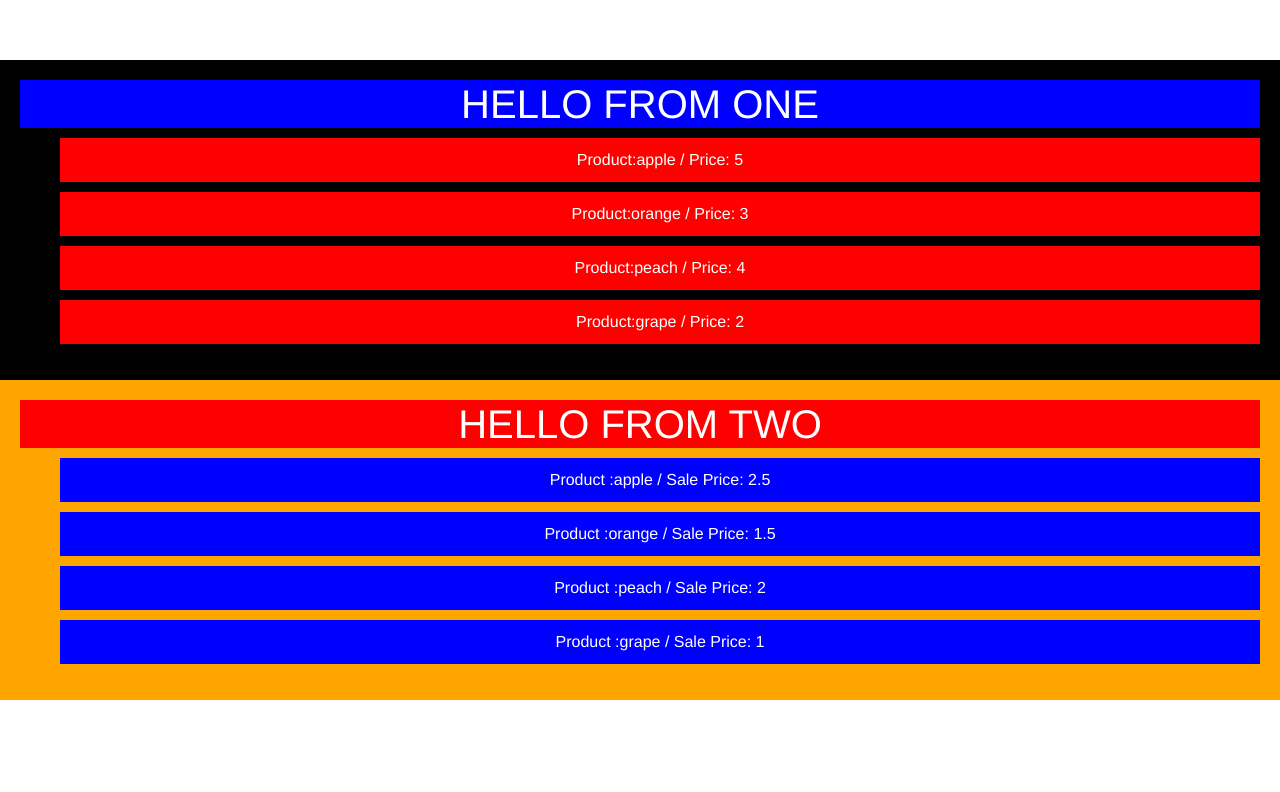
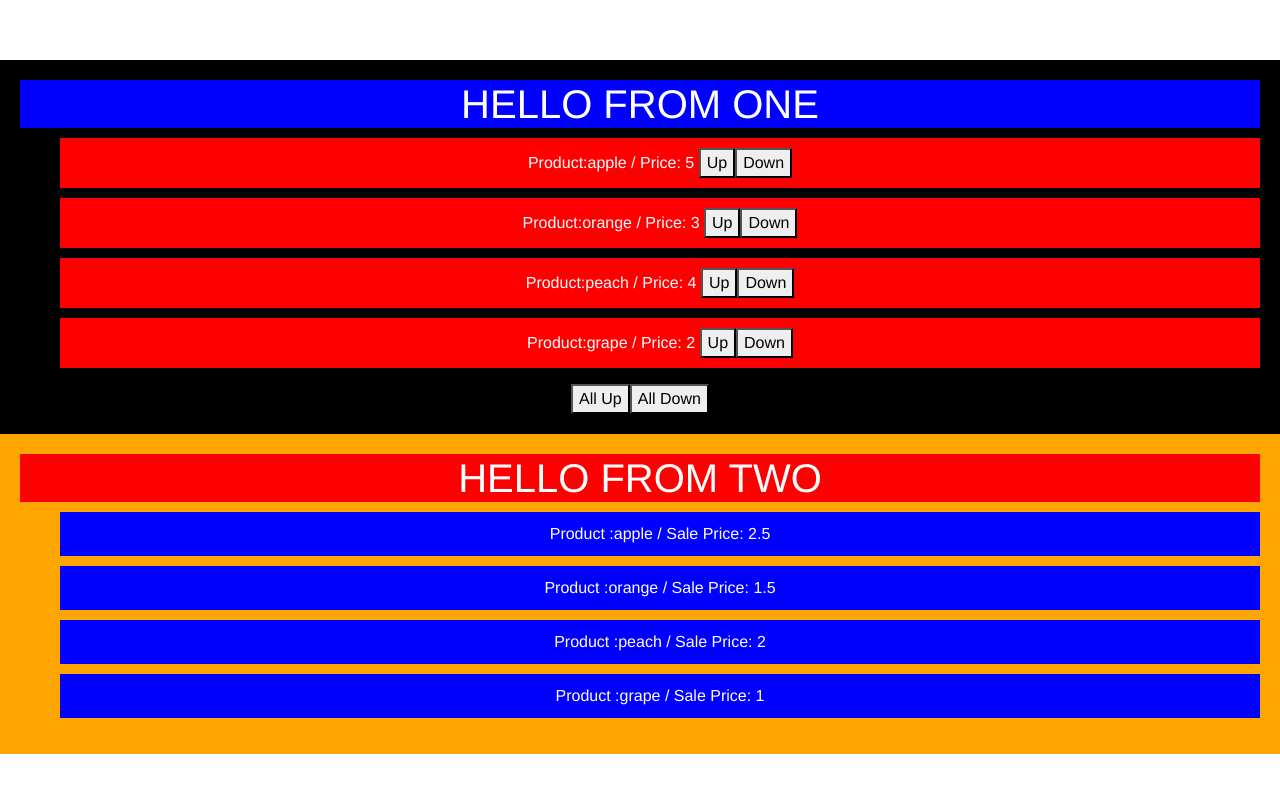
Before and after one commit to 5E1EMENT/vue-course2, a Vue app: page / in a window 1280 px wide. Shown: the top 792 px of the page. Built offline with nearby package versions, Linux system fonts and the light colour scheme.

Commit message:
how to use mutations

```diff
--- a/src/components/one.vue
+++ b/src/components/one.vue
@@ -2,8 +2,14 @@
   <div>
     <h1>HELLO FROM ONE</h1>
     <ul>
-      <li v-for="(item, index) in product_list" :key="index">Product:{{item.product}} / Price: {{item.price}}</li>
+      <li v-for="(item, index) in product_list" :key="index">
+        Product:{{item.product}} / Price: {{item.price}}
+        <button>Up</button>
+        <button>Down</button>
+      </li>
     </ul>
+    <button @click="edit_all_price(true)">All Up</button>
+    <button @click="edit_all_price(false)">All Down</button>
   </div>
 </template>
 
@@ -12,12 +18,18 @@ import {mapState} from 'vuex'
 export default {
   data () {
     return {
+      margin: 0.5
     }
   },
   computed: {
     ...mapState([
       'product_list'
     ])
+  },
+  methods: {
+    edit_all_price (direction) {
+      this.$store.commit('mutate_all_price', [direction, this.margin])
+    }
   }
 }
 </script>
--- a/src/store/store.js
+++ b/src/store/store.js
@@ -21,7 +21,19 @@ const store = {
       })
     }
   },
-  mutations: {},
+  mutations: {
+    mutate_all_price (state, argument) {
+      if (argument[0]) {
+        state.product_list.forEach(item => {
+          item.price += argument[1]
+        })
+      } else {
+        state.product_list.forEach(item => {
+          item.price -= argument[1]
+        })
+      }
+    }
+  },
   actions: {}
 }
 export default new vuex.Store(store)
```
